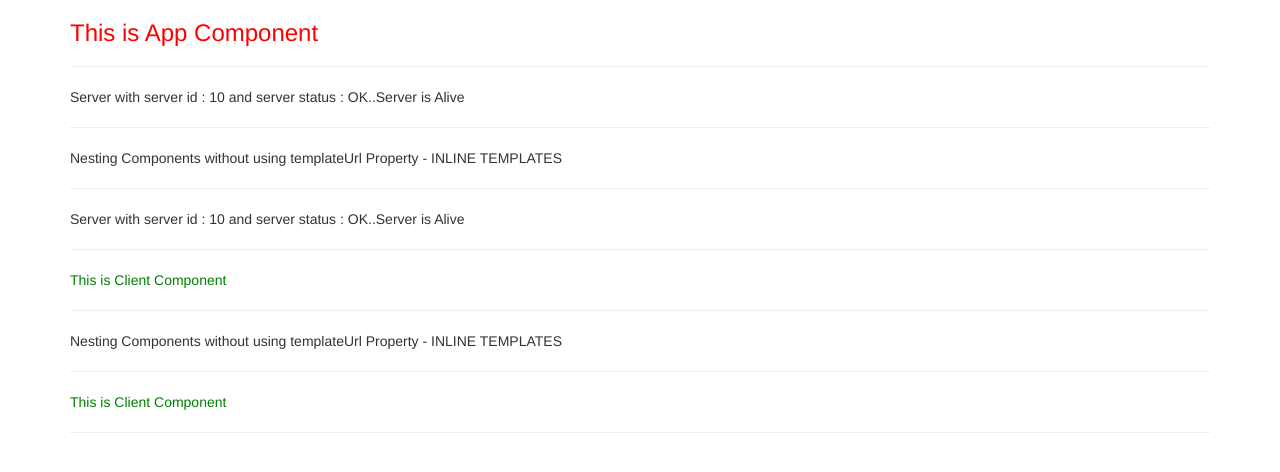
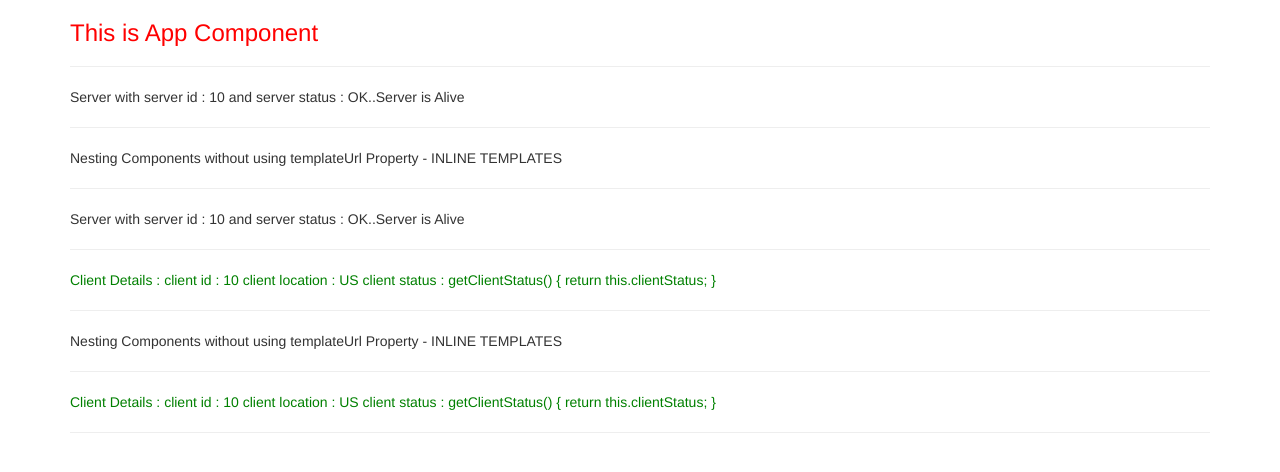
Before and after one commit to AmeyaChavre/Ng-Server-Client, an Angular app in the folder ng8-app/: page / in a window 1280 px wide. Shown: the top 472 px of the page. Built offline with nearby package versions, Linux system fonts and the light colour scheme.

Commit message:
Commit#67

```diff
--- a/ng8-app/src/app/client/client.component.html
+++ b/ng8-app/src/app/client/client.component.html
@@ -1 +1,3 @@
-<p> This is Client Component </p>
+<p> {{'Client Details : '}} client id : {{getClientId()}} client location : {{getClientLocation()}}
+client status : {{getClientStatus}}
+</p>
```
